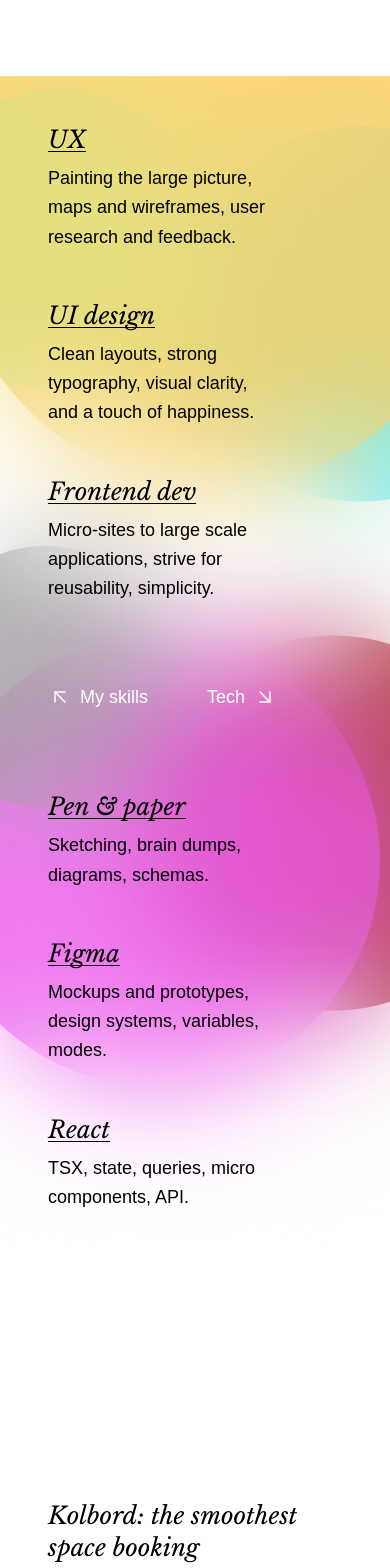
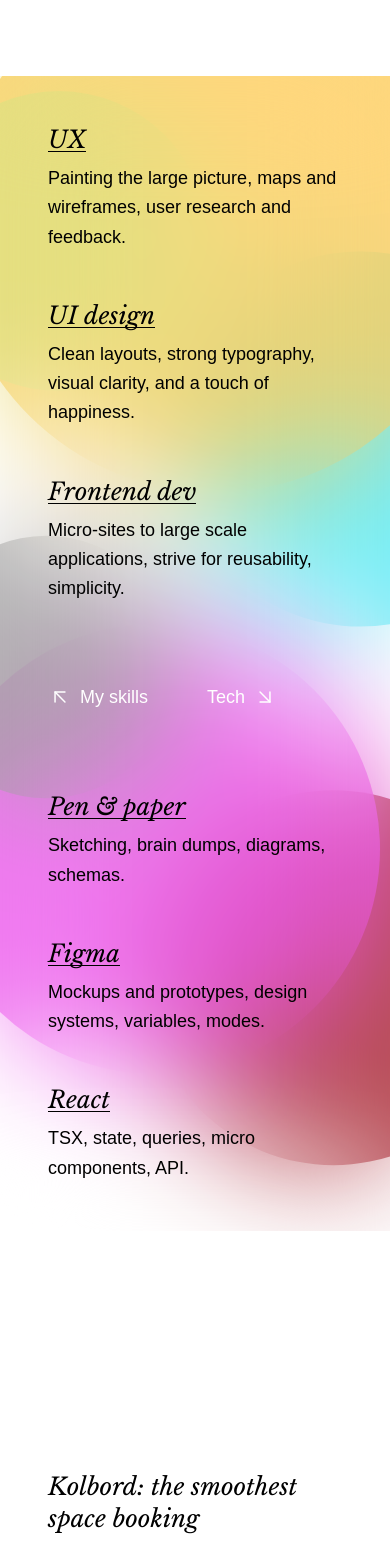
Before and after one commit to adamplesnik/adamplesnik.com, a React (Vite) app: page / in a window 390 px wide. Shown: the part 960-2528 px from the top of the page. Built offline with nearby package versions, Linux system fonts and the light colour scheme; a web font is replaced by a local one.

Commit message:
Update mobile

```diff
--- a/src/components/TimelineItem.tsx
+++ b/src/components/TimelineItem.tsx
@@ -17,12 +17,12 @@ const TimelineItem = ({
   return (
     <div
       className={clsx(
-        'flex items-baseline gap-4 border-b border-b-black/20 py-4',
+        'flex flex-col items-baseline gap-1 border-b border-b-black/20 py-4 sm:flex-row sm:gap-4',
         className,
         right && 'justify-between'
       )}
     >
-      <div className="w-32 font-serif italic sm:w-40 md:w-52">{year}</div>
+      <div className="w-full font-serif italic sm:w-40 md:w-52">{year}</div>
       <Paragraph className={clsx(em && 'font-semibold', right && 'text-right')}>{desc}</Paragraph>
     </div>
   )
--- a/src/content/AboutMe.tsx
+++ b/src/content/AboutMe.tsx
@@ -4,20 +4,21 @@ import TimelineItem from '@/components/TimelineItem'
 
 const AboutMe = () => {
   return (
-    <div className="min-h-svh gap-12 bg-gradient-to-bl from-[#EBAF25] to-[#FEC84B] to-30% p-12">
+    <div className="min-h-svh gap-12 bg-[#FEC84B] p-12 text-black">
       <Heading size={2} className="sticky top-8">
         CV
       </Heading>
-      <Paragraph className="mb-24 mt-8">
-        I spend lot of quality time with my family—or alone if needed—preferably while mountain
-        biking, traveling or both. I also shoot pictures and I love to read.
+      <Paragraph className="mb-4 mt-8">
+        Lot of quality time with my family—or alone if needed; preferably in nature, mountain
+        biking, traveling, or just around town.
       </Paragraph>
+      <Paragraph className="mb-24">I shoot photos and I love to read.</Paragraph>
       <div className="flex flex-col">
         <TimelineItem year={'A long time ago'} desc="Han shot first!" className="mb-72" right />
         <TimelineItem year={1985} desc="Born" className="mb-12" />
         <TimelineItem
           year={1999}
-          desc="Star Wars will never be a trilogy again"
+          desc="Star Wars will never be a trilogy anymore"
           className="mb-16"
           right
         />
--- a/src/content/Chart.tsx
+++ b/src/content/Chart.tsx
@@ -100,7 +100,7 @@ const Chart = () => {
   return (
     <div className="md:h-[200vh]">
       <div className="sticky top-0 min-h-svh w-full">
-        <div className="absolute inset-0 z-10 bg-white/10 backdrop-blur-[60px] dark:bg-zinc-900/30"></div>
+        <div className="absolute inset-0 z-10 bg-white/10 backdrop-blur-[60px] dark:bg-zinc-900/20"></div>
         <div className="absolute inset-0 overflow-hidden">
           {circles.map((circle, i) => {
             const isActive = activeItems[circle.for] === true
@@ -111,7 +111,9 @@ const Chart = () => {
                   'absolute -translate-x-1/3 rounded-full transition-[opacity,transform] duration-700 ease-in-out sm:-translate-x-1/4',
                   isActive
                     ? 'scale-75 opacity-80 sm:scale-90 md:scale-100 lg:scale-110'
-                    : 'scale-50 opacity-0'
+                    : 'scale-50 opacity-0',
+                  i === 2 && 'translate-y-1/4 sm:translate-y-[15%] md:translate-y-0',
+                  i === 5 && 'translate-y-1/3 sm:translate-y-[15%] md:translate-y-0'
                 )}
                 style={{
                   width: circle.size,
@@ -126,7 +128,7 @@ const Chart = () => {
           })}
         </div>
         <div className="relative z-20 flex min-h-svh w-full flex-col justify-between gap-8 p-12">
-          <div className="flex max-w-56 flex-col items-baseline gap-12 md:max-w-full md:flex-row">
+          <div className="flex max-w-80 flex-col items-baseline gap-12 md:max-w-full md:flex-row">
             {skills.map((skill, i) => (
               <ChartItem
                 onClick={() => toggleActive(skill.for)}
@@ -138,7 +140,7 @@ const Chart = () => {
             ))}
             <div className="hidden flex-1 lg:block"></div>
           </div>
-          <div className="flex flex-row justify-center gap-6 text-white md:items-center md:gap-12">
+          <div className="flex flex-row justify-center gap-6 text-white md:items-center md:gap-12 dark:text-zinc-900">
             <div className="hidden flex-1 lg:block"></div>
             <div className="my-12 flex flex-1 items-center gap-2">
               <ArrowUp strokeWidth={1.5} className="-rotate-45" />
@@ -151,7 +153,9 @@ const Chart = () => {
             </div>
             <div className="hidden flex-1 lg:block"></div>
           </div>
-          <div className="flex max-w-56 flex-col items-baseline justify-end gap-12 md:mt-0 md:max-w-full md:flex-row">
+          <div className="flex gap-6">
+            <div className="hidden sm:block sm:flex-1 md:hidden"></div>
+            <div className="flex max-w-80 flex-col items-baseline justify-end gap-12 sm:flex-1 md:mt-0 md:max-w-full md:flex-auto md:flex-row">
               <div className="hidden flex-1 lg:block"></div>
               {tech.map((t, i) => (
                 <ChartItem
@@ -166,6 +170,7 @@ const Chart = () => {
           </div>
         </div>
       </div>
+    </div>
   )
 }
 
```
Lines whose indentation alone changed are shown as unchanged.
